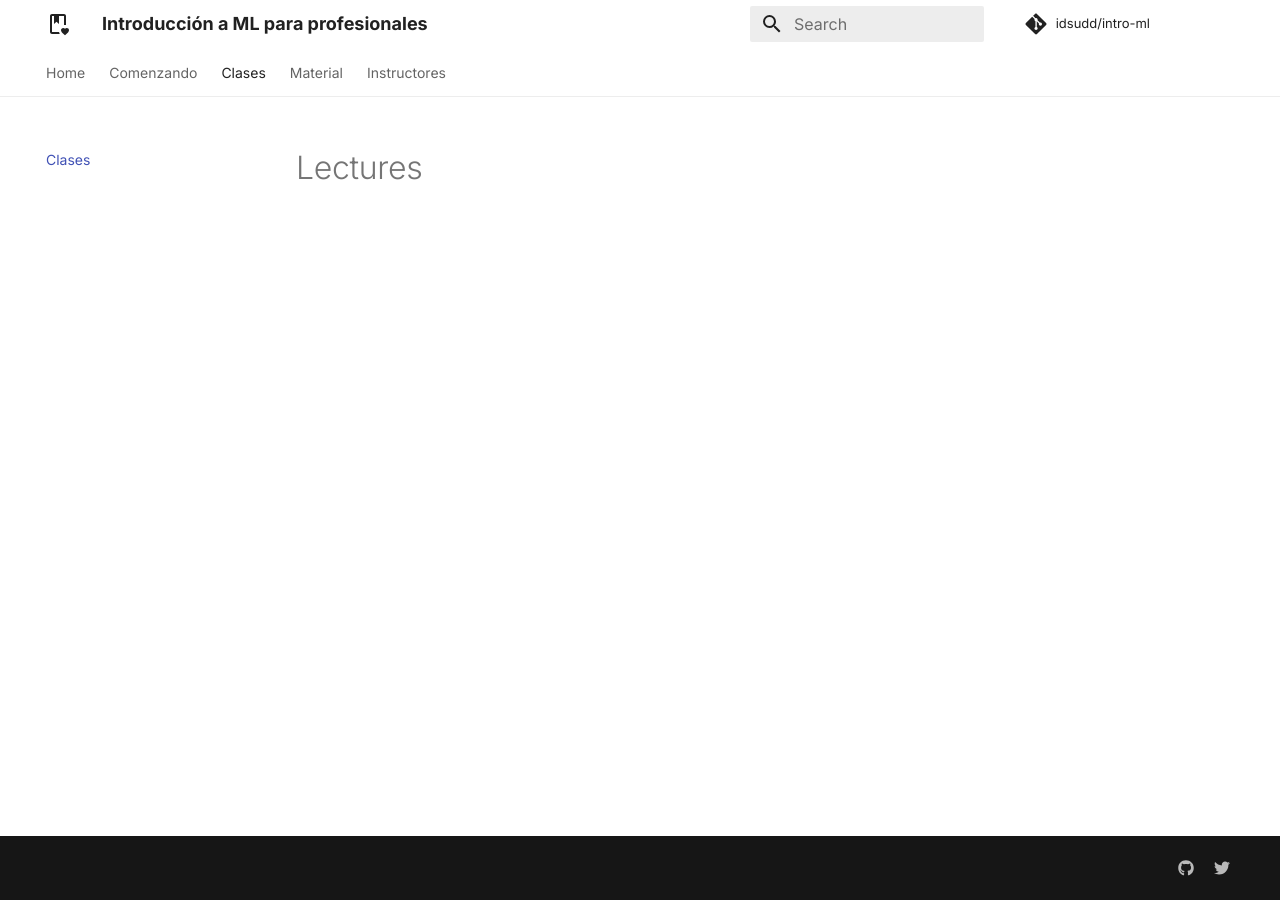
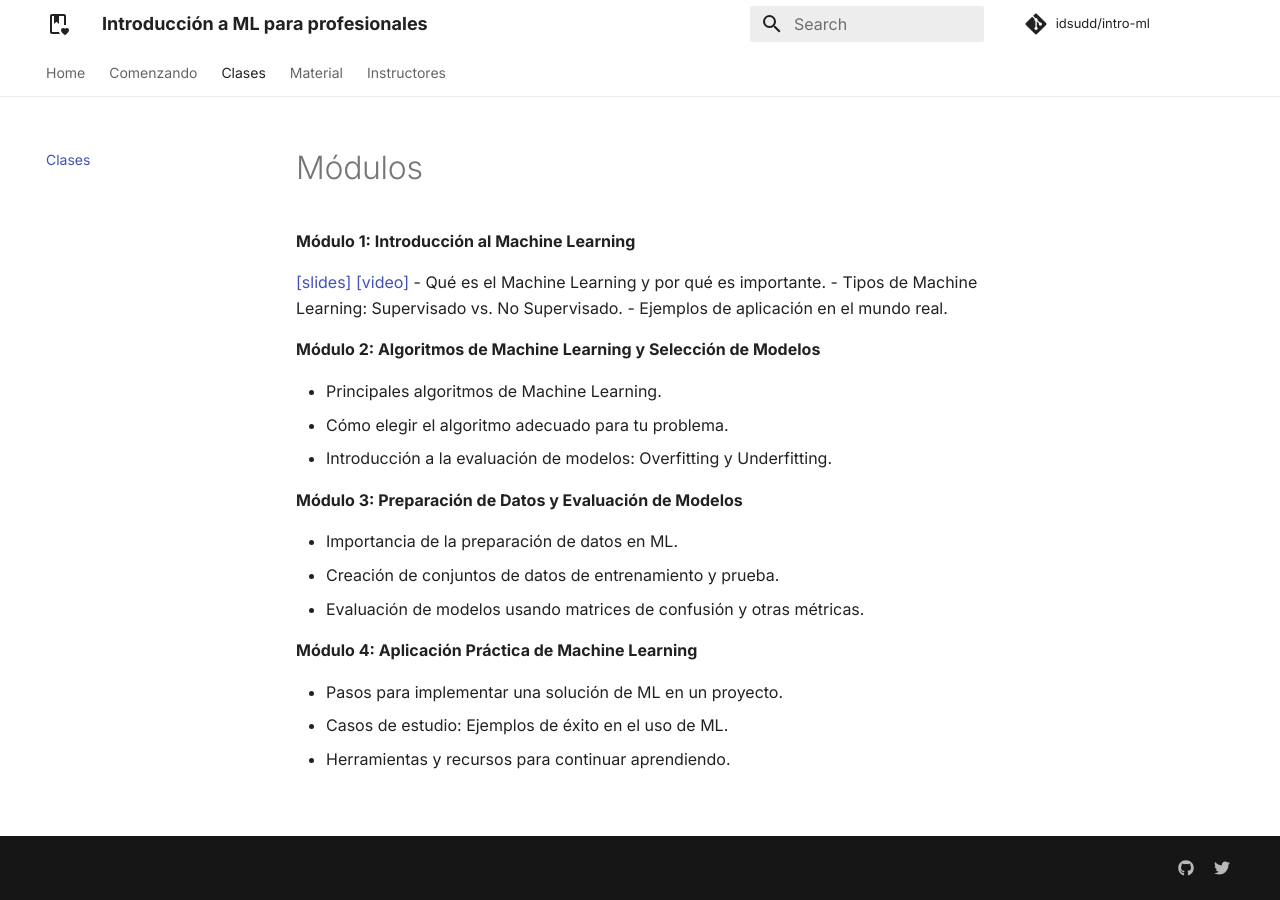
Before and after one commit to idsudd/intro-ml, an MkDocs documentation site: the page built from docs/lectures/index.md, in a window 1280 px wide. Built offline with MkDocs 1.6.1 and Material for MkDocs 9.7.7, drawn with Linux system fonts in a browser that asks for light colours; comment, search, counter and statistics services are not loaded.

Commit message:
lectures

```diff
--- a/docs/lectures/index.md
+++ b/docs/lectures/index.md
@@ -1 +1,26 @@
-# Lectures
+# Módulos
+
+**Módulo 1: Introducción al Machine Learning**
+
+[[slides]]() [[video]]()
+- Qué es el Machine Learning y por qué es importante.
+- Tipos de Machine Learning: Supervisado vs. No Supervisado.
+- Ejemplos de aplicación en el mundo real.
+
+**Módulo 2: Algoritmos de Machine Learning y Selección de Modelos**
+
+- Principales algoritmos de Machine Learning.
+- Cómo elegir el algoritmo adecuado para tu problema.
+- Introducción a la evaluación de modelos: Overfitting y Underfitting.
+
+**Módulo 3: Preparación de Datos y Evaluación de Modelos**
+
+- Importancia de la preparación de datos en ML.
+- Creación de conjuntos de datos de entrenamiento y prueba.
+- Evaluación de modelos usando matrices de confusión y otras métricas.
+
+**Módulo 4: Aplicación Práctica de Machine Learning**
+
+- Pasos para implementar una solución de ML en un proyecto.
+- Casos de estudio: Ejemplos de éxito en el uso de ML.
+- Herramientas y recursos para continuar aprendiendo.
```
Also changed, not shown: docs/welcome.md (+4 -4 lines).
